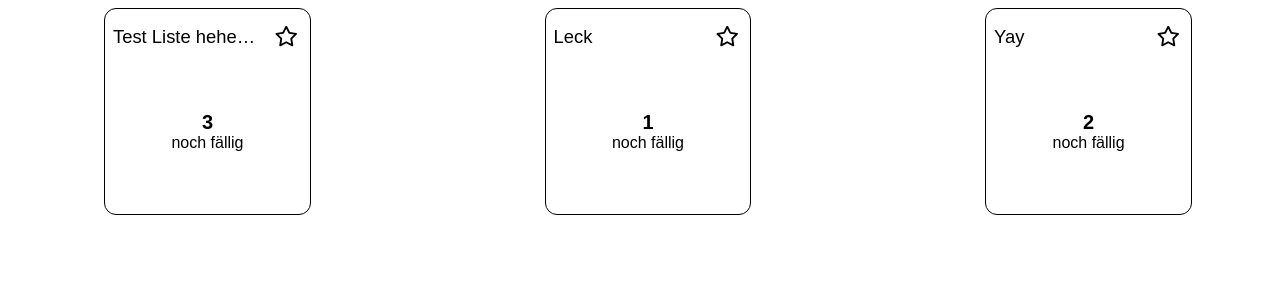
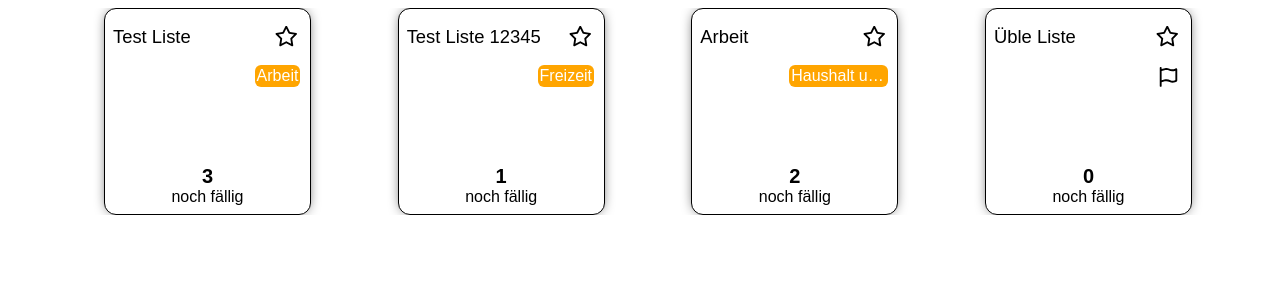
Before and after one commit to keckamreck/backendbanditen, a Next.js app: page /dashboard/cardTest in a window 1280 px wide. Shown: the top 300 px of the page. Built offline with nearby package versions, Linux system fonts and the light colour scheme.

Commit message:
Added list categories which are displayed in list-card. Added Popup to change categories.

```diff
--- /dev/null
+++ b/src/app/_components/categoryPopup.module.css
@@ -0,0 +1,99 @@
+.overlay {
+  position: fixed;
+  top: 0;
+  left: 0;
+  width: 100vw;
+  height: 100vh;
+  backdrop-filter: blur(5px);
+  display: flex;
+  justify-content: center;
+  align-items: center;
+  z-index: 1000;
+}
+
+.popupCard {
+  background: white;
+  padding: 1.5rem;
+  border-radius: 12px;
+  border: 1px solid #e0e0e0;
+  box-shadow: 0 10px 30px rgba(0, 0, 0, 0.1);
+  width: 85%;
+  max-width: 320px;
+  display: flex;
+  flex-direction: column;
+  align-items: center;
+  gap: 1rem;
+}
+
+.title {
+  margin: 0;
+  font-size: 1.1rem;
+  font-weight: 600;
+}
+
+.input {
+  width: 100%;
+  padding: 0.7rem;
+  border: 1.5px solid #eee;
+  border-radius: 8px;
+  outline: none;
+  font-size: 1rem;
+  transition: border-color 0.2s;
+}
+
+.input:focus {
+  border-color: orange;
+}
+
+.existingCategoriesRow {
+  display: flex;
+  flex-direction: column;
+  align-items: stretch;
+  /* remove wrap so buttons stack vertically */
+  width: 100%;
+  padding: 0.7em;
+  border: 1px solid #666;
+  border-radius: 6px;
+  height: 7em;
+  /* only scroll vertically */
+  overflow-y: auto;
+  overflow-x: hidden;
+}
+
+.existingCategoryBtn {
+  width: 100%;
+  background: none;
+  cursor: pointer;
+  font-weight: 500;
+  text-align: left;
+  padding: 0.25rem 0.5rem;
+}
+
+.buttonRow {
+  display: flex;
+  width: 100%;
+  justify-content: flex-end;
+  align-items: end;
+  gap: 0.8rem;
+  margin-top: 0.5rem;
+}
+
+.cancelBtn {
+  background: none;
+  border: 1px solid #666;
+  padding: 0.5rem 1rem;
+  border-radius: 6px;
+  color: #666;
+  cursor: pointer;
+  font-weight: 500;
+}
+
+.saveBtn {
+  background: orange;
+  color: white;
+  border: none;
+  padding: 0.5rem 1rem;
+  border-radius: 6px;
+  cursor: pointer;
+  font-weight: 500;
+}
--- /dev/null
+++ b/src/app/_components/categoryPopup.tsx
@@ -0,0 +1,56 @@
+"use client";
+
+import { useState } from "react";
+import styles from "./categoryPopup.module.css";
+import { getCategories } from "../_lib/demo";
+
+interface CategoryPopupProps {
+  initialValue: string;
+  onClose: () => void;
+  onSave: (newValue: string) => void;
+}
+
+export default function CategoryPopup({ initialValue, onClose, onSave }: CategoryPopupProps) {
+  const [inputValue, setInputValue] = useState(initialValue);
+
+  const handleSave = () => {
+    onSave(inputValue);
+    onClose();
+  };
+
+  return (
+    <div className={styles.overlay} onClick={onClose}>
+      <div className={styles.popupCard} onClick={(e) => e.stopPropagation()}>
+        <h3 className={styles.title}>Kategorie wählen</h3>
+
+        <input
+          type="text"
+          className={styles.input}
+          value={inputValue}
+          onChange={(e) => setInputValue(e.target.value)}
+          placeholder="Name der Kategorie..."
+          autoFocus
+        />
+        <div className={styles.existingCategoriesRow}>
+          {getCategories().map((category, index) => (
+            <p
+              key={index}
+              className={styles.existingCategoryBtn}
+              onClick={() => setInputValue(category)}
+            >
+              {category}
+            </p>
+          ))}
+        </div>
+        <div className={styles.buttonRow}>
+          <button className={styles.cancelBtn} onClick={onClose}>
+            Abbrechen
+          </button>
+          <button className={styles.saveBtn} onClick={handleSave}>
+            Speichern
+          </button>
+        </div>
+      </div>
+    </div>
+  );
+}
--- a/src/app/_components/listCard.module.css
+++ b/src/app/_components/listCard.module.css
@@ -19,10 +19,10 @@
   background: white;
   border-radius: 12px;
   border: 1.5px solid black;
-  /*box-shadow: 0 4px 6px rgba(0,0,0,0.3);*/
   overflow: hidden;
   aspect-ratio: 1/1;
   padding: 0.5em;
+  box-shadow: 0 0 14px -5px black;
 }
 
 .topRow {
@@ -31,11 +31,18 @@
   align-items: center;
 }
 
-.row{
-  flex-grow: 1; /* Nimmt den restlichen Platz in der Karte ein */
+.categoryRow{
+  flex-grow: 1;
   display: flex;
   flex-direction: column;
-  justify-content: center; /* Zentriert die Gruppe vertikal */
+  justify-content: start;
+  align-items: end;
+}
+
+.row{
+  display: flex;
+  flex-direction: column;
+  justify-content: end;
   align-items: center;
 }
 
@@ -45,15 +52,32 @@
   white-space: nowrap;
   overflow: hidden;
   text-overflow: ellipsis;
-
-  /* Wichtig: Das Element muss wissen, worauf es sich bezieht */
   display: block;
   width: 100%;
 }
 
 .starIcon{
   font-size: 1.25em;
-  padding: 0.5em 0.2em 0.5em 1em;
+  margin: 0.5em 0.2em 0.5em 1em;
+}
+
+.flagIcon{
+  font-size: 1.25em;
+  margin: 0.5em 0.1em 0.5em 1em;
+}
+
+.category{
+  max-width: 50%;
+  font-size: 1em;
+  color: white;
+  background-color: orange;
+  border-radius: 6px;
+  padding: 2px;
+  margin: 0.5em 0.1em 0.5em 1em;
+  white-space: nowrap;
+  overflow: hidden;
+  text-overflow: ellipsis;
+  display: block;
 }
 
 .taskAmount{
--- a/src/app/_components/listCard.tsx
+++ b/src/app/_components/listCard.tsx
@@ -3,21 +3,22 @@
 import styles from "./listCard.module.css";
 import { List } from "@/app/_models/list";
 import { FontAwesomeIcon } from "@fortawesome/react-fontawesome";
-import { faStar as emptyStar} from "@fortawesome/free-regular-svg-icons";
+import { faStar as emptyStar, faFlag } from "@fortawesome/free-regular-svg-icons";
 import { faStar as filledStar } from "@fortawesome/free-solid-svg-icons";
 import { useState } from "react";
 import Link from "next/link";
-import { getTasks } from "../_lib/demo";
+import { getTasks, updateListCategory } from "../_lib/demo";
+import CategoryPopup from "./categoryPopup";
 export interface ListProps {
   list: List;
   onToggleFavorite?: (updatedList: List) => void;
 }
 
 export function ListCard({ list, onToggleFavorite }: ListProps) {
-
-  const dueTasks = getTasks(list.id)
-
-  const [isFavourite, setIsFavorite] = useState(list.isFavourite ?? false);
+  const dueTasks = getTasks(list.id);
+  const [currentList, setCurrentList] = useState(list);
+  const [isFavourite, setIsFavorite] = useState(currentList.isFavourite ?? false);
+  const [isPopupOpen, setIsPopupOpen] = useState(false);
 
   const toggleFavorite = (event: React.MouseEvent) => {
     event.stopPropagation();
@@ -27,28 +28,55 @@ export function ListCard({ list, onToggleFavorite }: ListProps) {
     setIsFavorite(nextState);
 
     if (onToggleFavorite) {
-      onToggleFavorite({ ...list, isFavourite: nextState });
+      onToggleFavorite({ ...currentList, isFavourite: nextState });
     }
   };
 
+  const openPopup = (e: React.MouseEvent) => {
+    e.stopPropagation();
+    e.preventDefault();
+    setIsPopupOpen(true);
+  };
+
+  const handleSaveCategory = (newCategory: string) => {
+    updateListCategory(currentList.id, newCategory);
+    setCurrentList({ ...currentList, category: newCategory });
+  };
+
   return (
-    <Link href={'/dashboard/'} className={styles.link} >
+    <>
+      <Link href={"/dashboard/"} className={styles.link}>
         <div className={styles.card}>
           <div className={styles.topRow}>
-        <p className={styles.title}>
-          {list.title}
-        </p>
-        <FontAwesomeIcon className={styles.starIcon} icon={isFavourite? filledStar : emptyStar} onClick={toggleFavorite}/>
+            <p className={styles.title}>{currentList.title}</p>
+            <FontAwesomeIcon
+              className={styles.starIcon}
+              icon={isFavourite ? filledStar : emptyStar}
+              onClick={toggleFavorite}
+            />
+          </div>
+          <div className={styles.categoryRow}>
+            {!currentList.category && <FontAwesomeIcon
+              className={styles.flagIcon}
+              icon={faFlag}
+              onClick={openPopup} />}
+            {currentList.category && <p
+              className={styles.category}
+              onClick={openPopup} > {currentList.category}</p>}
           </div>
           <div className={styles.row}>
-        <h1 className={styles.taskAmount}>
-          {dueTasks}
-        </h1>
-        <p className={styles.dueTasks}>
-          noch fällig
-        </p>
+            <h1 className={styles.taskAmount}>{dueTasks}</h1>
+            <p className={styles.dueTasks}>noch fällig</p>
           </div>
         </div>
       </Link>
+      {isPopupOpen && (
+        <CategoryPopup
+          initialValue={currentList.category || ""}
+          onClose={() => setIsPopupOpen(false)}
+          onSave={handleSaveCategory}
+        />
+      )}
+    </>
   );
 }
--- a/src/app/_lib/demo.tsx
+++ b/src/app/_lib/demo.tsx
@@ -1,8 +1,8 @@
 import { List } from '@/app/_models/list';
 import { Priority, Task } from '@/app/_models/task';
 
-export function generateList(id: number) {
-  const list: List[] = [
+export function generateList(lid:number) {
+  const lists: List[] = [
     {
       id: 1,
       title: "Test Liste",
@@ -22,7 +22,7 @@ export function generateList(id: number) {
     },
   ];
 
-  return list;
+  return lists;
 }
 
 export function generateTasks(listKey: number) {
@@ -127,3 +127,53 @@ export function getTasks(listKey: number){
   }
   return match;
 }
+
+let listsData: List[] = [
+  {
+    id: 1,
+    title: "Test Liste",
+    category: "Arbeit"
+  },
+  {
+    id: 2,
+    title: "Test Liste 12345",
+    category: "Freizeit"
+  },
+  {
+    id: 3,
+    title: "Arbeit",
+    category: "Haushalt und Co"
+  },
+  {
+    id: 4,
+    title: "Üble Liste"
+  },
+];
+
+export function getLists() {
+  return listsData;
+}
+
+export function updateListCategory(listId: number, newCategory: string) {
+  const list = listsData.find(l => l.id === listId);
+  if (list) {
+    list.category = newCategory;
+  }
+  return list;
+}
+
+export function getCategories(){
+  const lists: List[] = getLists();
+  const categories: string[] = [];
+  let temp : string = "";
+
+  for(let i=0; i< lists.length; i++){
+    if (lists[i].category){
+      temp = lists[i].category as string;
+    }
+    if(temp != "" && !categories.includes(temp)){
+    categories.push(temp);
+    }
+  }
+  return categories;
+}
--- a/src/app/_models/list.tsx
+++ b/src/app/_models/list.tsx
@@ -4,6 +4,7 @@ export interface List{
   id: number;
   title: string;
   isFavourite? : boolean;
+  category?: string;
 };
 
 export function getList(id: number) {
--- a/src/app/dashboard/cardTest/page.tsx
+++ b/src/app/dashboard/cardTest/page.tsx
@@ -1,32 +1,17 @@
 import { List } from "@/app/_models/list";
 import { ListCard } from "../../_components/listCard";
 import styles from "@/app/_components/listCard.module.css";
+import { getLists } from "@/app/_lib/demo";
 
 export default function TestSite() {
-  const list: List[] = [
-    {
-      id: 1,
-      title: "Test Liste hehehehehehehe",
-    },
-    {
-      id: 2,
-      title: "Leck",
-    },
-    {
-      id: 3,
-      title: "Yay",
-    },
-    {
-      id: 4,
-      title: "Arbeit",
-    },
-  ];
+  const list: List[] = getLists();
 
   return (
     <div className={styles.container}>
       <ListCard list={list[0]} />
       <ListCard list={list[1]} />
       <ListCard list={list[2]} />
+      <ListCard list={list[3]}/>
     </div>
   );
 }
```
Lines whose indentation alone changed are shown as unchanged.
